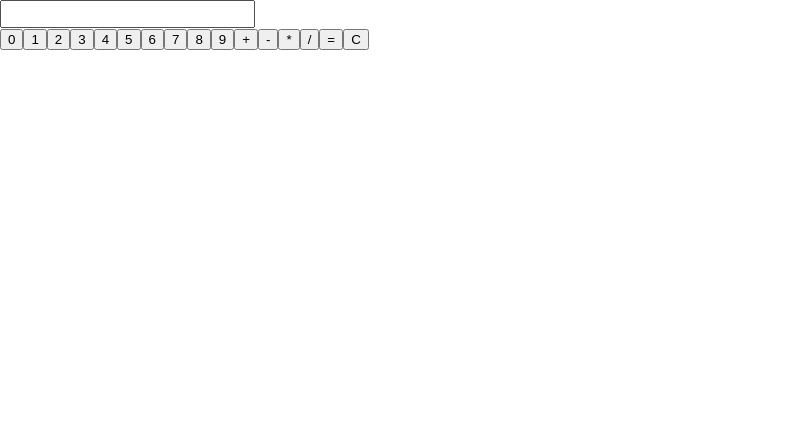
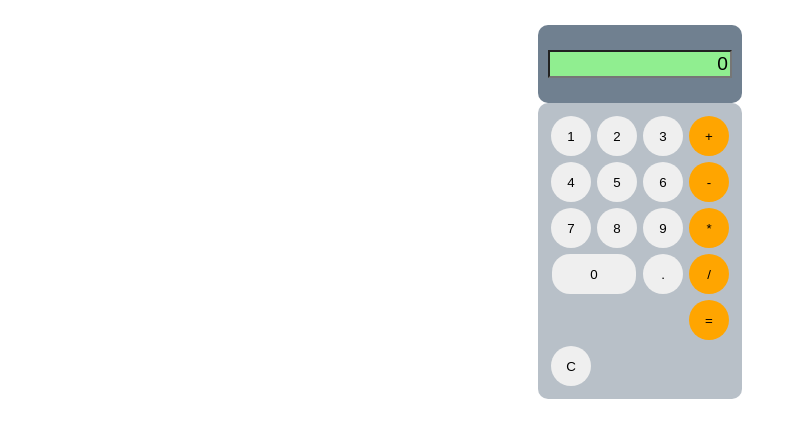
Before and after one commit to dlampa/rctcalc-redux, a React (Create React App) app: page / in a window 1280 px wide. Shown: the top 438 px of the page, without its empty margins (0-805 px from the left). Built offline with nearby package versions, Linux system fonts and the light colour scheme.

Commit message:
Behaves even more like a calculator, evil eval() has been removed; Added decimal point;

```diff
--- a/src/App.css
+++ b/src/App.css
@@ -2,6 +2,92 @@
   text-align: center;
 }
 
+#calcDisplay {
+  grid-row: 1 / 2;
+  grid-column: 2 / 3;
+  justify-items: center;
+  justify-content: center;
+  background-color: slategray;
+  border-radius: 10px;
+  border: none;
+  padding: 10px;
+}
+
 #calcDisplay input {
   font-size: larger;
+  text-align: right;
+  width: Calc(100% - 8px);
+  margin: 15px 0;
+  background-color: lightgreen;
+
 }
+
+#calcControls {
+  display: grid;
+  grid-row: 2 / 3;
+  grid-column: 2 / 3;
+  grid-template-rows: repeat(4, auto);
+  grid-template-columns: repeat(4, auto);
+  justify-items: center;
+  justify-content: center;
+  background-color: rgba(112, 128, 144, 0.493);
+  border-radius: 10px;
+  border: none;
+  padding: 10px;
+}
+
+#calcButton0 {
+  grid-row: 4 / 5;
+  grid-column: 1 / 3;
+  justify-self: center;
+  align-self: center;
+  border-radius: 18px;
+  width: Calc(100% - 8px);
+}
+
+#calcButton1, #calcButton2, #calcButton3 {
+  grid-row: 1 / 2;
+}
+
+#calcButton4, #calcButton5, #calcButton6 {
+  grid-row: 2 / 3;
+}
+
+#calcButton7, #calcButton8, #calcButton9 {
+  grid-row: 3 / 4;
+}
+
+.btnOpers {
+  grid-column: 4 / 5;
+  background-color: orange;
+}
+
+#calcButtondot {
+  grid-row: 4 / 5;
+  grid-column: 3 / 4;
+}
+
+#root {
+  display: grid;
+  grid-template-rows: repeat(2, auto);
+  grid-template-columns: auto min-content auto;
+  justify-items: center;
+   width: 100%;
+   margin: 25px 0;
+}
+
+button {
+  border-radius: 50%;
+  width: 40px;
+  height: 40px;
+  padding: 4px;
+  border: none;
+  cursor: pointer;
+  margin: 3px;
+}
+
+button:hover {
+  background-color: black;
+  color: white;
+  transition: all 0.5s ease-in;
+}
--- a/src/App.js
+++ b/src/App.js
@@ -12,7 +12,7 @@ class App extends React.Component
     super(props);
 
     this.state = {
-      calcInput: "",
+      calcInput: "0",
       firstNumber: "",
       secondNumber: "",
       calcOper: ""
@@ -22,7 +22,26 @@ class App extends React.Component
 
   calcResult() {
     // Change to manual calculation without eval
-    let calcResult = eval(this.state.firstNumber + this.state.calcOper + this.state.secondNumber);
+    let calcResult;
+    let firstNumber = Number.parseFloat(this.state.firstNumber);
+    let secondNumber = Number.parseFloat(this.state.secondNumber);
+
+    switch (this.state.calcOper) {
+      case "+":
+        calcResult = firstNumber + secondNumber;
+        break;
+      case "-":
+        calcResult = firstNumber - secondNumber;
+        break;
+      case "/":
+        // Insert div/0 checks here maybe?
+        calcResult = firstNumber / secondNumber;
+        break;
+      case "*":
+        calcResult = firstNumber * secondNumber;
+        break;
+      default:
+    }
 
     this.setState({
       calcInput: calcResult,
@@ -40,14 +59,13 @@ class App extends React.Component
     {
       case "btnNumbers":
         {
-          let newInput = event.target.innerText;
-          this.setState({ [this.state.firstNumber !== "" ? "secondNumber" : "firstNumber"]: newInput, calcInput: newInput })
+          let newInput = (this.state.calcInput === "0") ? event.target.innerText : this.state.calcInput.toString() + event.target.innerText.toString();
+          this.setState({ [this.state.calcOper !== "" ? "secondNumber" : "firstNumber"]: newInput, calcInput: newInput })
 
           break;
         }
       case "btnOpers":
         {
-          console.log("oper");
           // Get the new operator
           let newOperator = event.target.innerText;
 
@@ -58,17 +76,19 @@ class App extends React.Component
             this.calcResult();
 
             // Assign the new operator
-            this.setState({ calcOper: newOperator });
+            this.setState({ calcOper: newOperator, calcInput: "" });
 
             // Wait for next input
           }
           else if (newOperator === "=")
           {
+            if (this.state.calcOper !== "") {
               // Perform the calculation
               this.calcResult();
+            }
 
           } else {
-            this.setState({ calcOper: newOperator });
+            this.setState({ calcOper: newOperator, calcInput: "0" });
           }
 
           break;
@@ -76,13 +96,29 @@ class App extends React.Component
 
       case "btnCalcFunc":
         {
+          let calcFunc = event.target.innerText;
+          switch (calcFunc)
+          {
+            case "C":
               // Handle user pressing "C" - clears firstNumber and secondNumber
               this.setState({
                 firstNumber: "",
                 secondNumber: "",
-            calcInput: "",
+                calcInput: "0",
                 calcOper: ""
-          })
+              });
+              break;
+            case ".":
+              if (!(this.state.calcInput.indexOf(".") > -1)) {
+                this.setState({
+                  calcInput: this.state.calcInput + "."
+                });
+              }
+              break;
+            default:
+
+          }
+
           break;
         }
       default:
@@ -124,12 +160,14 @@ class App extends React.Component
     return (
       <>
       <div id="calcDisplay">
-        <input type="text" id="calcOutput" value={this.state.calcInput} onChange={(event) => this.updateState("calcInput", event.target.value)} />
+          <input type="text" id="calcOutput" value={this.state.calcInput} readOnly={true} />
       </div>
       <div id="calcControls">
-          {numChars.map(numChar => <CalcButton renderVal={numChar} className="btnNumbers" onClick={this.onInput}/>)}
+          {numChars.map(numChar => <CalcButton renderVal={numChar} className="btnNumbers" onClick={this.onInput} />)}
           {opChars.map(opChar => <CalcButton renderVal={opChar} className="btnOpers" onClick={this.onInput} />)}
+          {<CalcButton renderVal="." className="btnCalcFunc" onClick={this.onInput} />}
           {<CalcButton renderVal="C" className="btnCalcFunc" onClick={this.onInput} />}
+
       </div>
       </>
     );
@@ -138,3 +176,5 @@ class App extends React.Component
 }
 
 export default App;
+
+//onChange={(event) => this.updateState("calcInput", event.target.value)}
--- a/src/CalcButton.js
+++ b/src/CalcButton.js
@@ -9,7 +9,7 @@ class CalcButton extends React.Component
     render()
     {
         return (
-            <button id={"calcButton" + this.props.renderVal.toString()}
+            <button id={"calcButton" + (this.props.renderVal.toString() === "." ? "dot": this.props.renderVal.toString())}
                 className={this.props.className}
                 onClick={(event) => this.onButtonClicked(event)}>
                 {this.props.renderVal}
```
Lines whose indentation alone changed are shown as unchanged.
